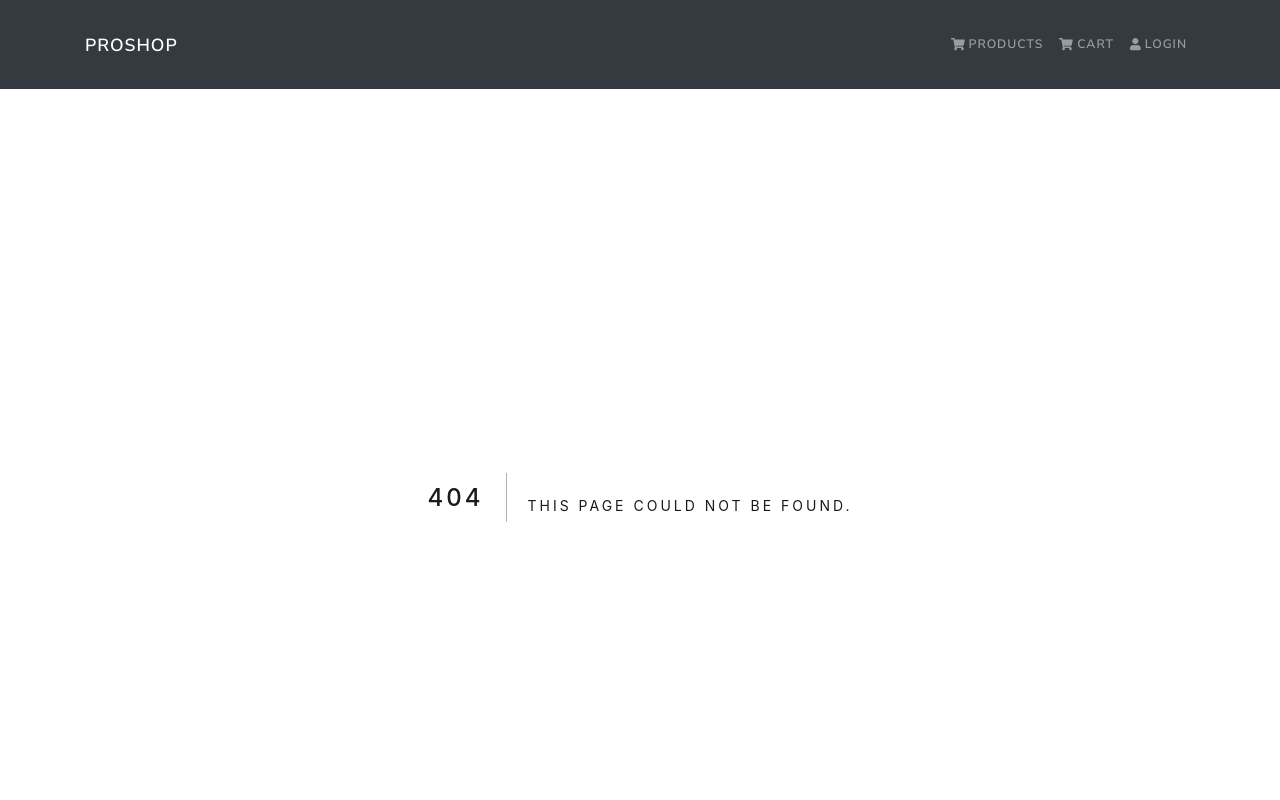
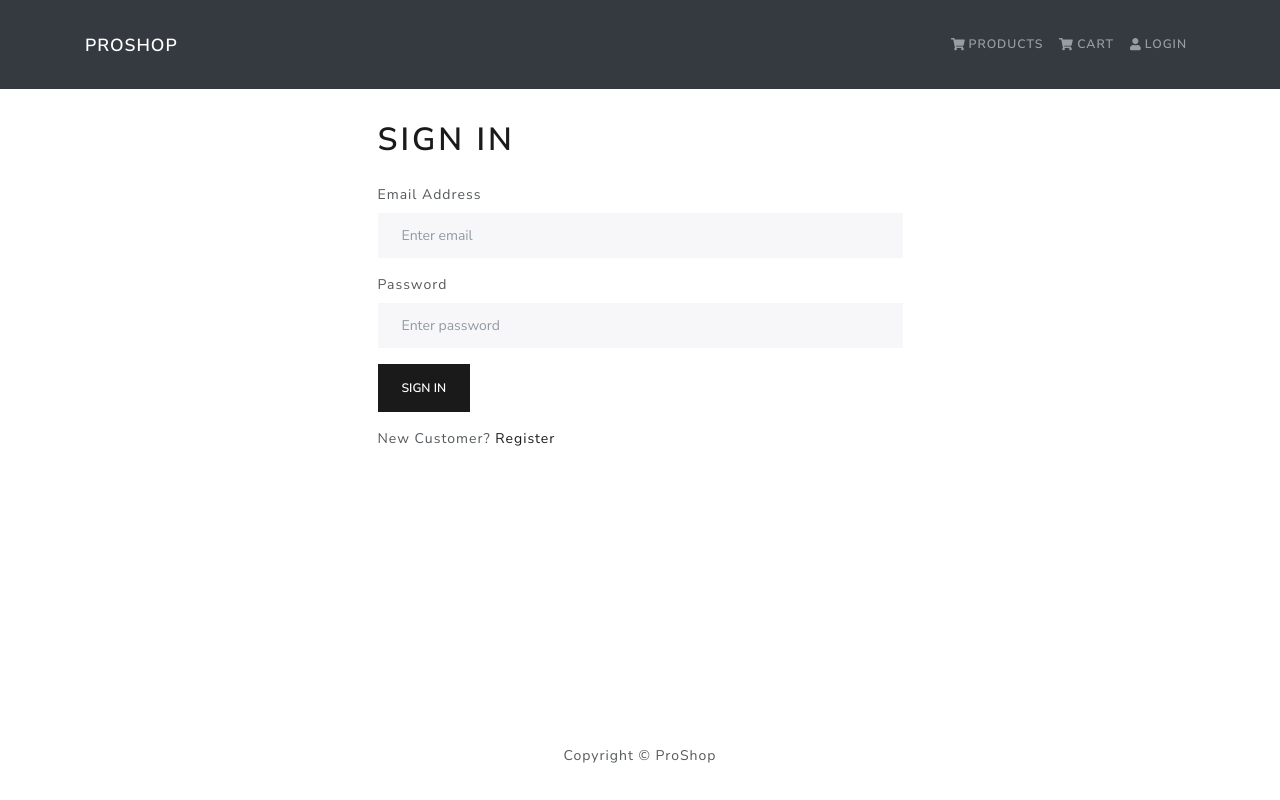
Before and after one commit to rburgst/proshop-next, a Next.js app: page /login in a window 1280 px wide. Before the commit this address had no page. Shown: the top 800 px of the page. Built offline with nearby package versions, Linux system fonts and the light colour scheme.

Commit message:
add login page and reducers

```diff
--- /dev/null
+++ b/components/FormContainer.tsx
@@ -0,0 +1,17 @@
+import React from "react";
+import { Col, Container, Row } from "react-bootstrap";
+import { FunctionComponent } from "react";
+
+const FormContainer: FunctionComponent = ({ children }) => {
+  return (
+    <Container>
+      <Row className={"justify-content-md-center"}>
+        <Col xs="12" md={6}>
+          {children}
+        </Col>
+      </Row>
+    </Container>
+  );
+};
+
+export default FormContainer;
--- a/components/Header.tsx
+++ b/components/Header.tsx
@@ -24,7 +24,7 @@ const Header = () => {
                 </Nav.Link>
               </Link>
               <Link href="/login">
-                <Nav.Link>
+                <Nav.Link as="a" href="/login">
                   <i className="fas fa-user"></i> Login
                 </Nav.Link>
               </Link>
--- /dev/null
+++ b/frontend/reducers/userReducers.ts
@@ -0,0 +1,58 @@
+import { createAsyncThunk, createSlice, PayloadAction } from "@reduxjs/toolkit";
+import { IUser } from "../../server/models/userModel";
+
+// thunks
+
+export const loginUser = createAsyncThunk<
+  IUser,
+  { email: string; password: string }
+>("USER_LOGIN", async (args, thunkAPI) => {
+  const { email, password } = args;
+  const response = await fetch("/api/users/login", {
+    body: JSON.stringify({ email, password }),
+    headers: { "Content-Type": "application/json" },
+    method: "POST",
+  });
+  const data = await response.json();
+  if (!response.ok) {
+    throw new Error(data?.message ?? response.statusText);
+  }
+  return data as IUser;
+});
+
+// slice
+export interface UserLoginState {
+  loading: boolean;
+  userInfo?: IUser;
+  error?: string;
+}
+
+const initialUserLoginState: UserLoginState = {
+  loading: false,
+  userInfo: undefined,
+  error: undefined,
+};
+
+export const userLoginSlice = createSlice({
+  name: "userLogin",
+  initialState: initialUserLoginState,
+  reducers: {
+    logout: (state, action: PayloadAction<void>) => {
+      state = { loading: false };
+    },
+  },
+  extraReducers: (builder) => {
+    builder.addCase(loginUser.pending, (state) => {
+      state.loading = true;
+      state.userInfo = undefined;
+    });
+    builder.addCase(loginUser.fulfilled, (state, { payload }) => {
+      state.loading = false;
+      state.userInfo = payload;
+    });
+    builder.addCase(loginUser.rejected, (state, action) => {
+      state.loading = false;
+      state.error = action.error.message;
+    });
+  },
+});
--- a/frontend/store.ts
+++ b/frontend/store.ts
@@ -16,6 +16,7 @@ import { persistReducer } from "redux-persist";
 import storage from "redux-persist/lib/storage";
 import { useMemo } from "react";
 import { ThunkMiddlewareFor } from "@reduxjs/toolkit/src/getDefaultMiddleware";
+import { userLoginSlice } from "./reducers/userReducers";
 import {
   FLUSH,
   PAUSE,
@@ -38,10 +39,16 @@ const cartPersistConfig = {
   storage,
   whitelist: ["cartItems"], // place to select which state you want to persist
 };
+const userLoginPersistConfig = {
+  key: "userLogin",
+  storage,
+  whitelist: ["userInfo"], // place to select which state you want to persist
+};
 const rootReducer = combineReducers({
   productList: productListSlice.reducer,
   productDetails: productDetailsSlice.reducer,
   cart: persistReducer(cartPersistConfig, cartSlice.reducer),
+  userLogin: persistReducer(userLoginPersistConfig, userLoginSlice.reducer),
 });
 
 export type RootState = ReturnType<typeof rootReducer>;
--- /dev/null
+++ b/pages/login.tsx
@@ -0,0 +1,82 @@
+import Link from "next/link";
+import React, { SyntheticEvent, useCallback } from "react";
+import { useState, FunctionComponent, useEffect } from "react";
+import { Button, Col, Form, Row } from "react-bootstrap";
+import FormContainer from "../components/FormContainer";
+import { useRouter } from "next/router";
+import { useAppDispatch, RootState } from "../frontend/store";
+import { useSelector } from "react-redux";
+import { loginUser } from "../frontend/reducers/userReducers";
+import Message from "../components/Message";
+import Loader from "../components/Loader";
+
+export interface LoginScreenProps {
+  redirect?: string;
+}
+const LoginScreen: FunctionComponent<LoginScreenProps> = () => {
+  const [email, setEmail] = useState("");
+  const [password, setPassword] = useState("");
+  const router = useRouter();
+  const redirect = (router.query.redirect as string) ?? "/";
+  const dispatch = useAppDispatch();
+
+  const userLogin = useSelector((state: RootState) => state.userLogin);
+  const { loading, userInfo, error } = userLogin;
+
+  useEffect(() => {
+    if (userInfo) {
+      router.push(redirect);
+    }
+  }, [userInfo, router, redirect]);
+
+  const submitHandler = useCallback(
+    (e: SyntheticEvent<HTMLFormElement>) => {
+      e.preventDefault();
+      dispatch(loginUser({ email, password }));
+    },
+    [dispatch, email, password]
+  );
+
+  return (
+    <FormContainer>
+      <h1>Sign in</h1>
+      {error && <Message variant="danger">{error}</Message>}
+      {loading && <Loader />}
+      <Form onSubmit={submitHandler}>
+        <Form.Group controlId="email">
+          <Form.Label>Email Address</Form.Label>
+          <Form.Control
+            type="email"
+            placeholder="Enter email"
+            value={email}
+            onChange={(e) => setEmail(e.target.value)}
+          ></Form.Control>
+        </Form.Group>
+        <Form.Group controlId="password">
+          <Form.Label>Password</Form.Label>
+          <Form.Control
+            type="password"
+            placeholder="Enter password"
+            value={password}
+            onChange={(e) => setPassword(e.target.value)}
+          ></Form.Control>
+        </Form.Group>
+        <Button type="submit" variant="primary">
+          Sign in
+        </Button>
+        <Row className="py-3">
+          <Col>
+            New Customer?{" "}
+            <Link
+              href={redirect ? `/register?redirect=${redirect}` : `/register`}
+            >
+              Register
+            </Link>
+          </Col>
+        </Row>
+      </Form>
+    </FormContainer>
+  );
+};
+
+export default LoginScreen;
```
